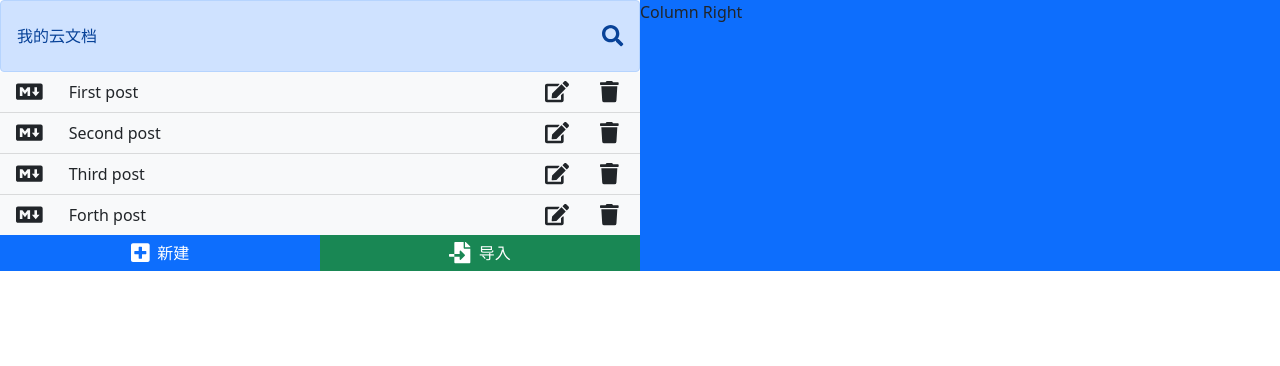
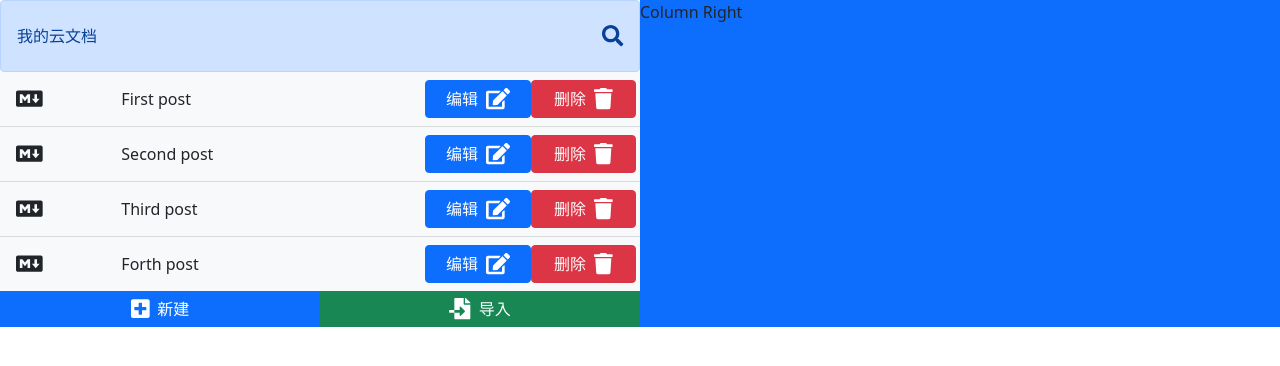
Before and after one commit to Zeng95/react-electron-markdownify, a React (Create React App) app: page / in a window 1280 px wide. Shown: the top 366 px of the page. Built offline with nearby package versions, Linux system fonts and the light colour scheme.

Commit message:
style: FileList and FileItem

```diff
--- a/src/components/Files/FileItem.jsx
+++ b/src/components/Files/FileItem.jsx
@@ -1,21 +1,16 @@
 import PropTypes from 'prop-types'
-import consola from 'consola'
 import useKeyPress from '@hooks/useKeyPress'
 import { useState, useEffect, useRef } from 'react'
 import { FontAwesomeIcon } from '@fortawesome/react-fontawesome'
 import { faMarkdown } from '@fortawesome/free-brands-svg-icons'
 import { faEdit, faTrash, faTimes } from '@fortawesome/free-solid-svg-icons'
 
-function FileItem({ file }) {
+function FileItem({ file, onFileDelete }) {
   const [editValue, setEditValue] = useState('')
   const [editVisible, setEditVisible] = useState(false)
   const inputElem = useRef(null)
   const enterPressed = useKeyPress(13)
   const escPressed = useKeyPress(27)
-
-  function deleteFile() {
-    consola.info(file)
-  }
 
   function showEdit() {
     setEditValue(file.title)
@@ -46,24 +41,34 @@ function FileItem({ file }) {
   })
 
   return (
-    <li className="list-group-item bg-light">
+    <li className="file-item list-group-item bg-light">
       {!editVisible && (
-        <div className="row">
+        <div className="row d-flex align-items-center">
           {/* File Icon */}
-          <span className="col-1">
+          <span className="col-2">
             <FontAwesomeIcon title="Markdown" icon={faMarkdown} size="lg" />
           </span>
 
           {/* File Title */}
-          <span className="col-9 cursor-pointer">{file.title}</span>
+          <span className="col-6 cursor-pointer">{file.title}</span>
 
           {/* Edit Button */}
-          <button type="button" className="col-1" onClick={showEdit}>
+          <button
+            type="button"
+            className="col-2 btn btn-primary"
+            onClick={showEdit}
+          >
+            <span className="me-2">编辑</span>
             <FontAwesomeIcon title="编辑" icon={faEdit} size="lg" />
           </button>
 
           {/* Delete Button */}
-          <button type="button" className="col-1" onClick={deleteFile}>
+          <button
+            type="button"
+            className="col-2 btn btn-danger"
+            onClick={() => { onFileDelete(file.id) }}
+          >
+            <span className="me-2">删除</span>
             <FontAwesomeIcon title="删除" icon={faTrash} size="lg" />
           </button>
         </div>
--- a/src/components/Files/FileList.jsx
+++ b/src/components/Files/FileList.jsx
@@ -1,11 +1,19 @@
 import PropTypes from 'prop-types'
 import FileItem from './FileItem'
 
-function FileList({ files }) {
+function FileList({ files, onFileSave, onFileClick, onFileDelete }) {
   return (
-    <ul className="list-group list-group-flush">
+    <ul className="file-list list-group list-group-flush">
       {files.map((file) => {
-        return <FileItem file={file} key={file.id} />
+        return (
+          <FileItem
+            file={file}
+            key={file.id}
+            onFileSave={onFileSave}
+            onFileClick={onFileClick}
+            onFileDelete={onFileDelete}
+          />
+        )
       })}
     </ul>
   )
```
